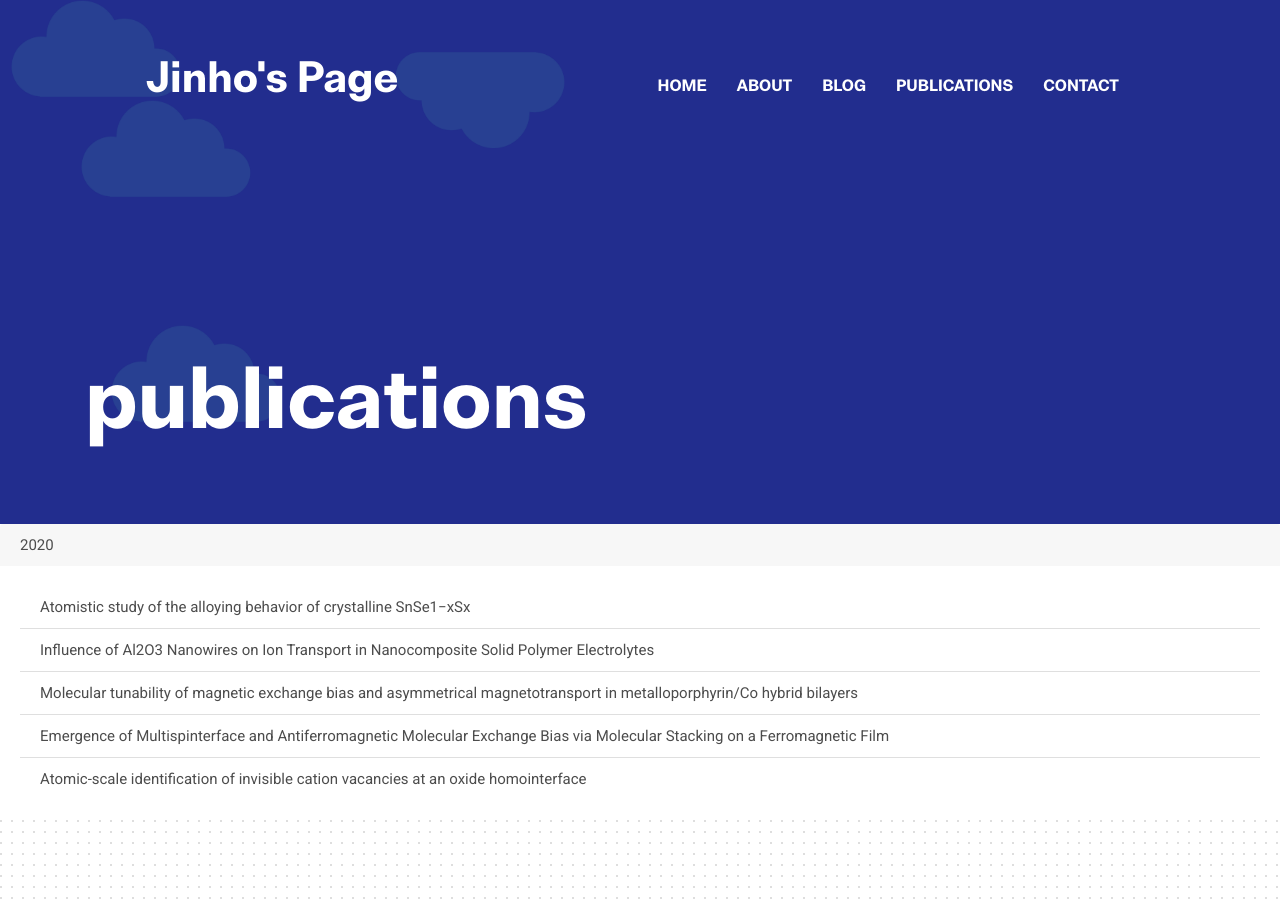
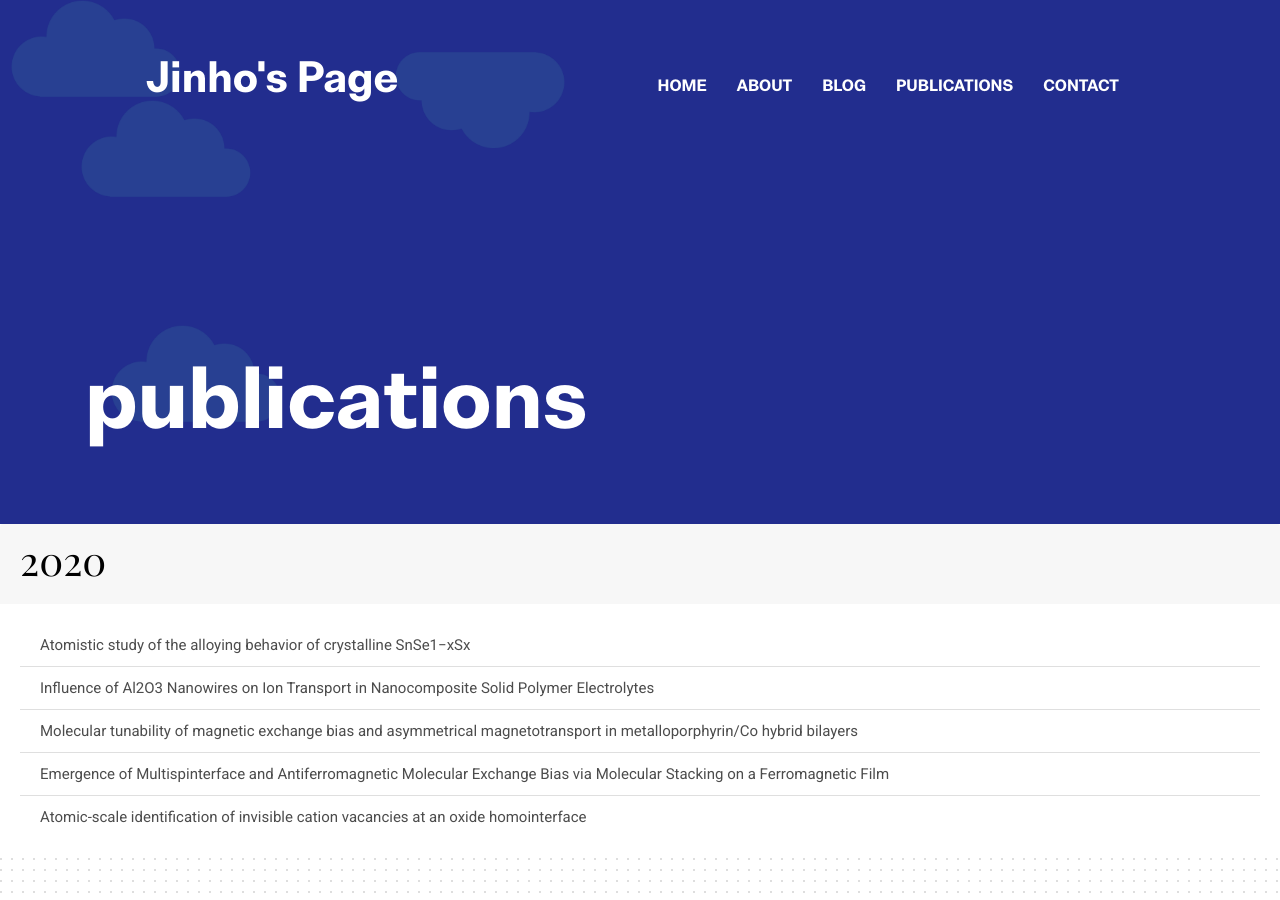
Before and after one commit to woal777/woal777.github.io, a Jekyll site: the page built from _pages/publication.html, in a window 1280 px wide and 900 px high. Built offline with Jekyll 4.4.1, drawn with Linux system fonts in a browser that asks for light colours.

Commit message:
initial commit

```diff
--- a/_layouts/publication.html
+++ b/_layouts/publication.html
@@ -20,7 +20,7 @@
 
 <div class="card">
   <div class="card-header">
-    2020
+    <h3>2020</h3>
   </div>
   <div class="card-body">
     <ul class="list-group list-group-flush">
```
